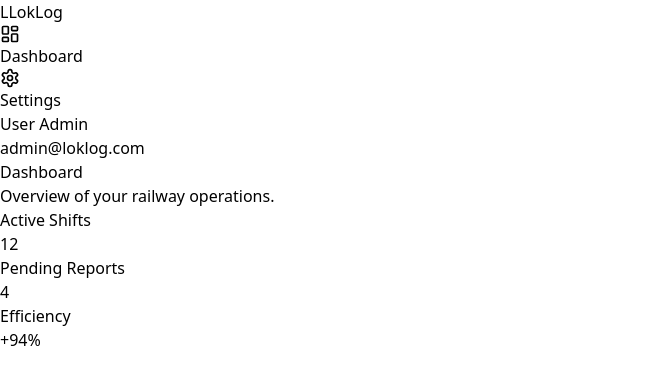
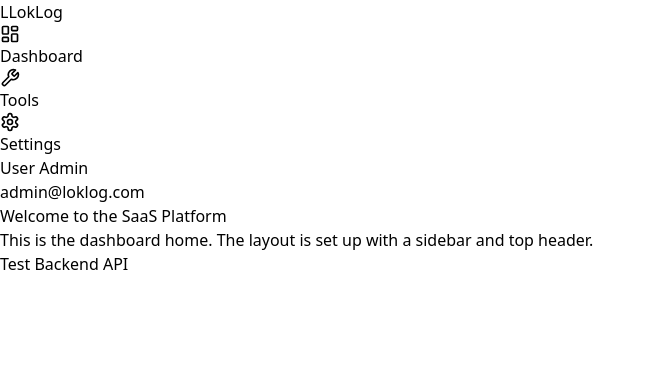
Before and after one commit to Silent-Suspect/LokLog, a React (Vite) app: page / in a window 1280 px wide. Shown: the top 384 px of the page, without its empty margins (0-655 px from the left). Built offline with nearby package versions, Linux system fonts and the light colour scheme.

Commit message:
feat: Add Hello API, DashboardHome with API call, and 404 route

```diff
--- a/src/App.jsx
+++ b/src/App.jsx
@@ -1,16 +1,35 @@
 import { BrowserRouter as Router, Routes, Route } from 'react-router-dom';
 import DashboardLayout from './layouts/DashboardLayout';
-import DashboardPage from './modules/dashboard/DashboardPage';
+import DashboardHome from './modules/dashboard/DashboardHome';
 import SettingsPage from './modules/settings/SettingsPage';
+
+// Placeholder for Tools
+const ToolsPage = () => <div className="p-8"><h1 className="text-2xl font-bold">Tools</h1><p className="text-slate-500">Coming soon...</p></div>;
+
+// 404 Page
+const NotFound = () => (
+  <div className="min-h-screen flex items-center justify-center bg-slate-100">
+    <div className="text-center">
+      <h1 className="text-6xl font-bold text-slate-800">404</h1>
+      <p className="text-xl text-slate-500 mt-2">Page not found</p>
+      <a href="/" className="mt-4 inline-block text-blue-600 hover:underline">Go Home</a>
+    </div>
+  </div>
+);
 
 function App() {
   return (
     <Router>
       <Routes>
-        <Route element={<DashboardLayout />}>
-          <Route path="/" element={<DashboardPage />} />
-          <Route path="/settings" element={<SettingsPage />} />
+        {/* Main Dashboard Layout Routes */}
+        <Route path="/" element={<DashboardLayout />}>
+          <Route index element={<DashboardHome />} />
+          <Route path="settings" element={<SettingsPage />} />
+          <Route path="tools" element={<ToolsPage />} />
         </Route>
+
+        {/* 404 Fallback */}
+        <Route path="*" element={<NotFound />} />
       </Routes>
     </Router>
   );
--- a/src/components/Sidebar.jsx
+++ b/src/components/Sidebar.jsx
@@ -1,9 +1,10 @@
-import { LayoutDashboard, Settings } from 'lucide-react';
+import { LayoutDashboard, Settings, Wrench } from 'lucide-react';
 import { NavLink } from 'react-router-dom';
 
 const Sidebar = () => {
   const navItems = [
     { icon: LayoutDashboard, label: 'Dashboard', path: '/' },
+    { icon: Wrench, label: 'Tools', path: '/tools' },
     { icon: Settings, label: 'Settings', path: '/settings' },
   ];
 
@@ -22,10 +23,9 @@ const Sidebar = () => {
             key={item.path}
             to={item.path}
             className={({ isActive }) =>
-              `flex items-center gap-3 px-4 py-3 rounded-lg transition-colors ${
-                isActive
-                  ? 'bg-blue-600 text-white'
-                  : 'text-slate-400 hover:bg-slate-800 hover:text-white'
+              `flex items-center gap-3 px-4 py-3 rounded-lg transition-colors ${isActive
+                ? 'bg-blue-600 text-white'
+                : 'text-slate-400 hover:bg-slate-800 hover:text-white'
               }`
             }
           >
--- /dev/null
+++ b/src/modules/dashboard/DashboardHome.jsx
@@ -0,0 +1,44 @@
+import { useState } from 'react';
+
+const DashboardHome = () => {
+    const [apiMessage, setApiMessage] = useState('');
+
+    const callApi = async () => {
+        try {
+            const response = await fetch('/api/hello');
+            const data = await response.json();
+            setApiMessage(data.message);
+        } catch (error) {
+            setApiMessage('Error calling API (Backend might not be running locally)');
+            console.error(error);
+        }
+    };
+
+    return (
+        <div className="space-y-6">
+            <div className="bg-white p-8 rounded-xl shadow-sm border border-slate-200">
+                <h1 className="text-3xl font-bold text-slate-900 mb-4">Welcome to the SaaS Platform</h1>
+                <p className="text-slate-500 mb-6">
+                    This is the dashboard home. The layout is set up with a sidebar and top header.
+                </p>
+
+                <div className="flex gap-4 items-center">
+                    <button
+                        onClick={callApi}
+                        className="px-4 py-2 bg-blue-600 text-white rounded-lg hover:bg-blue-700 transition"
+                    >
+                        Test Backend API
+                    </button>
+
+                    {apiMessage && (
+                        <span className="text-sm font-medium text-emerald-600 bg-emerald-50 px-3 py-1 rounded-full">
+                            {apiMessage}
+                        </span>
+                    )}
+                </div>
+            </div>
+        </div>
+    );
+};
+
+export default DashboardHome;
--- a/src/modules/dashboard/DashboardPage.jsx
+++ /dev/null
@@ -1,30 +0,0 @@
-const DashboardPage = () => {
-    return (
-        <div className="space-y-6">
-            <header>
-                <h1 className="text-2xl font-bold text-slate-900">Dashboard</h1>
-                <p className="text-slate-500">Overview of your railway operations.</p>
-            </header>
-
-            <div className="grid grid-cols-1 md:grid-cols-3 gap-6">
-                {/* Sample Widget */}
-                <div className="bg-white p-6 rounded-xl shadow-sm border border-slate-200">
-                    <h3 className="text-sm font-medium text-slate-500 mb-2">Active Shifts</h3>
-                    <p className="text-3xl font-bold text-slate-900">12</p>
-                </div>
-
-                <div className="bg-white p-6 rounded-xl shadow-sm border border-slate-200">
-                    <h3 className="text-sm font-medium text-slate-500 mb-2">Pending Reports</h3>
-                    <p className="text-3xl font-bold text-slate-900">4</p>
-                </div>
-
-                <div className="bg-white p-6 rounded-xl shadow-sm border border-slate-200">
-                    <h3 className="text-sm font-medium text-slate-500 mb-2">Efficiency</h3>
-                    <p className="text-3xl font-bold text-green-600">+94%</p>
-                </div>
-            </div>
-        </div>
-    );
-};
-
-export default DashboardPage;
```
Also changed, not shown: 1 other file (tests, documents, lock files or other folders).
